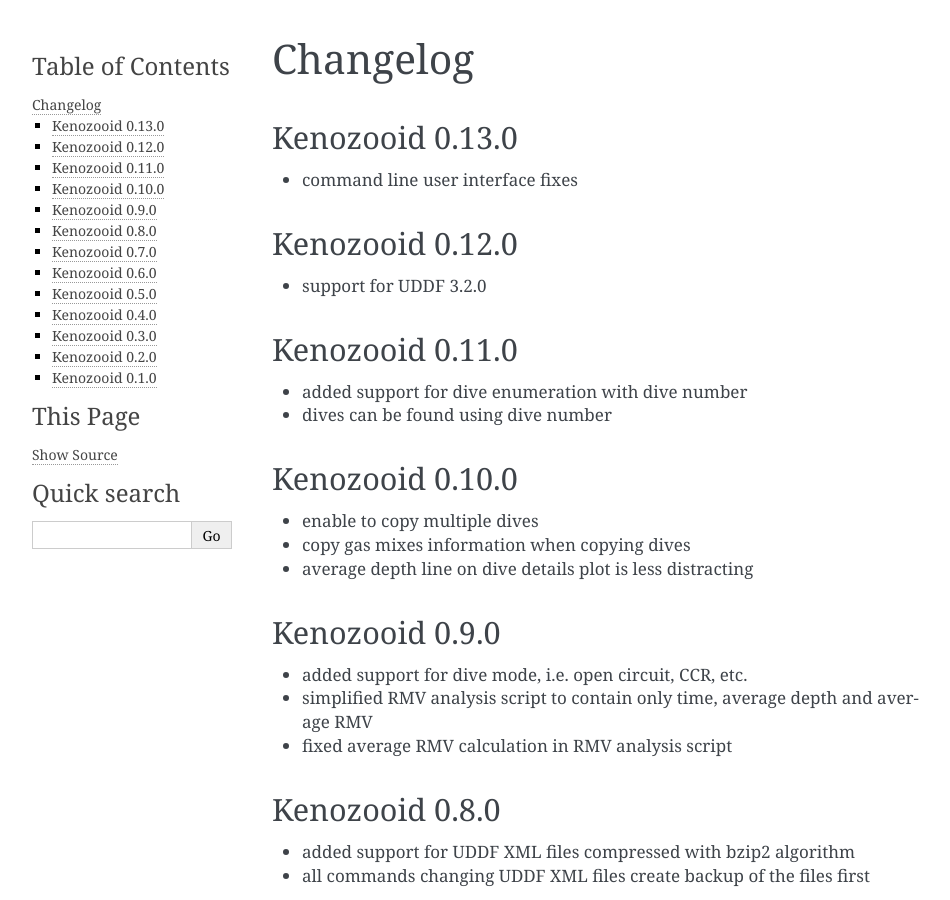
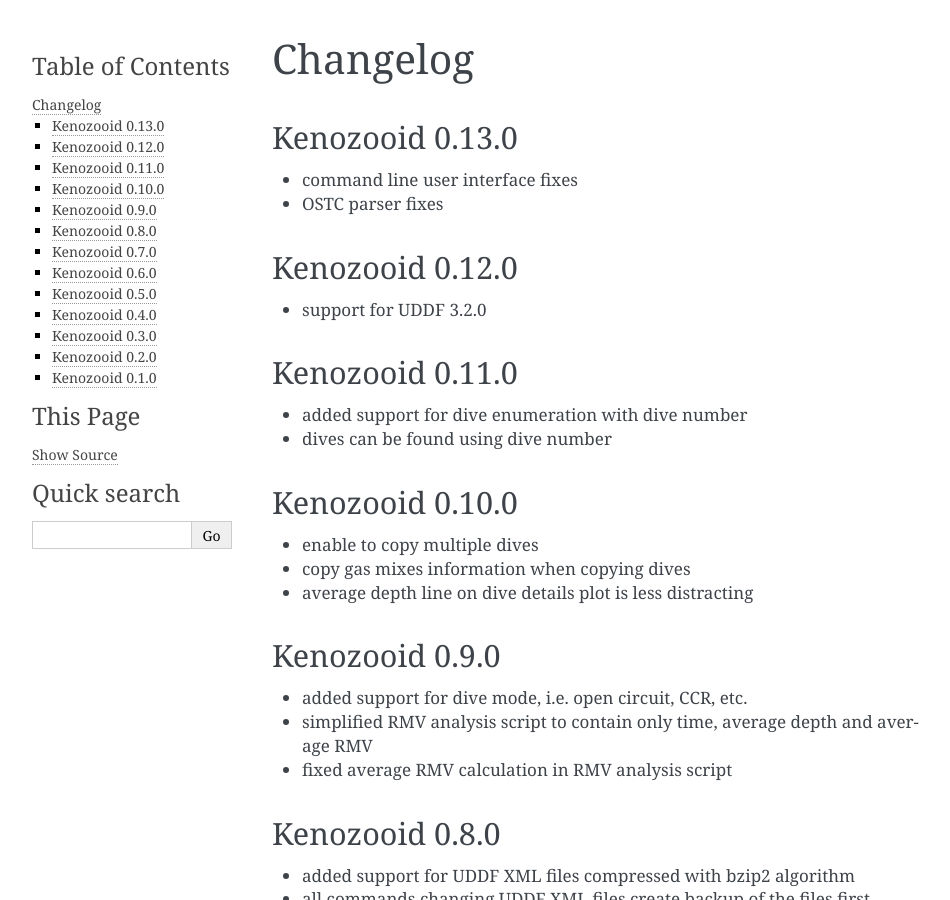
Before and after one commit to gitGNU/gnu_kenozooid, a Sphinx documentation site: the page built from doc/user/changelog.rst, in a window 1280 px wide and 900 px high. Shown: the whole window, without its empty margins (148-1098 px from the left). Built offline with Sphinx 7.4.7, drawn with Linux system fonts in a browser that asks for light colours.

Commit message:
- updated kenozooid changelog

```diff
--- a/doc/user/changelog.rst
+++ b/doc/user/changelog.rst
@@ -3,6 +3,7 @@ Changelog
 Kenozooid 0.13.0
 ----------------
 - command line user interface fixes
+- OSTC parser fixes
 
 Kenozooid 0.12.0
 ----------------
```
